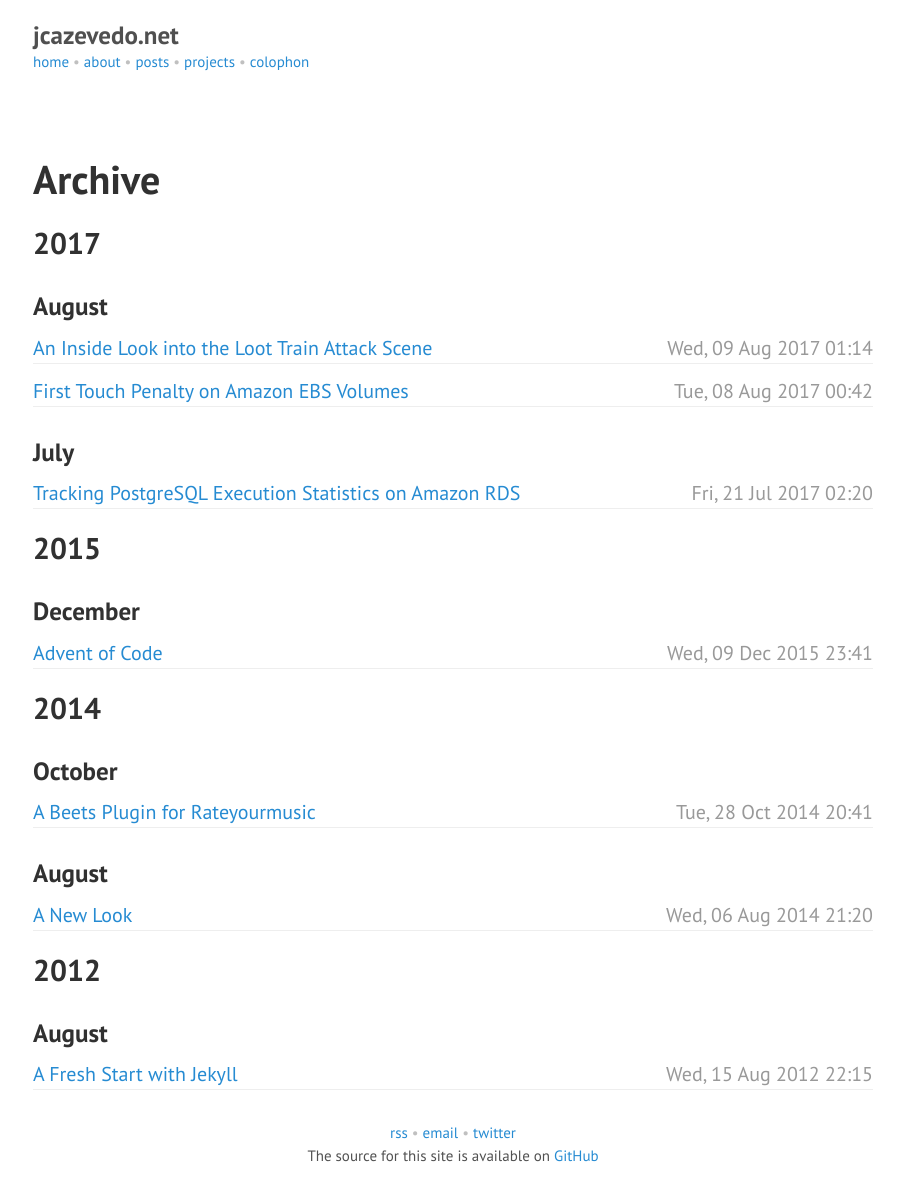
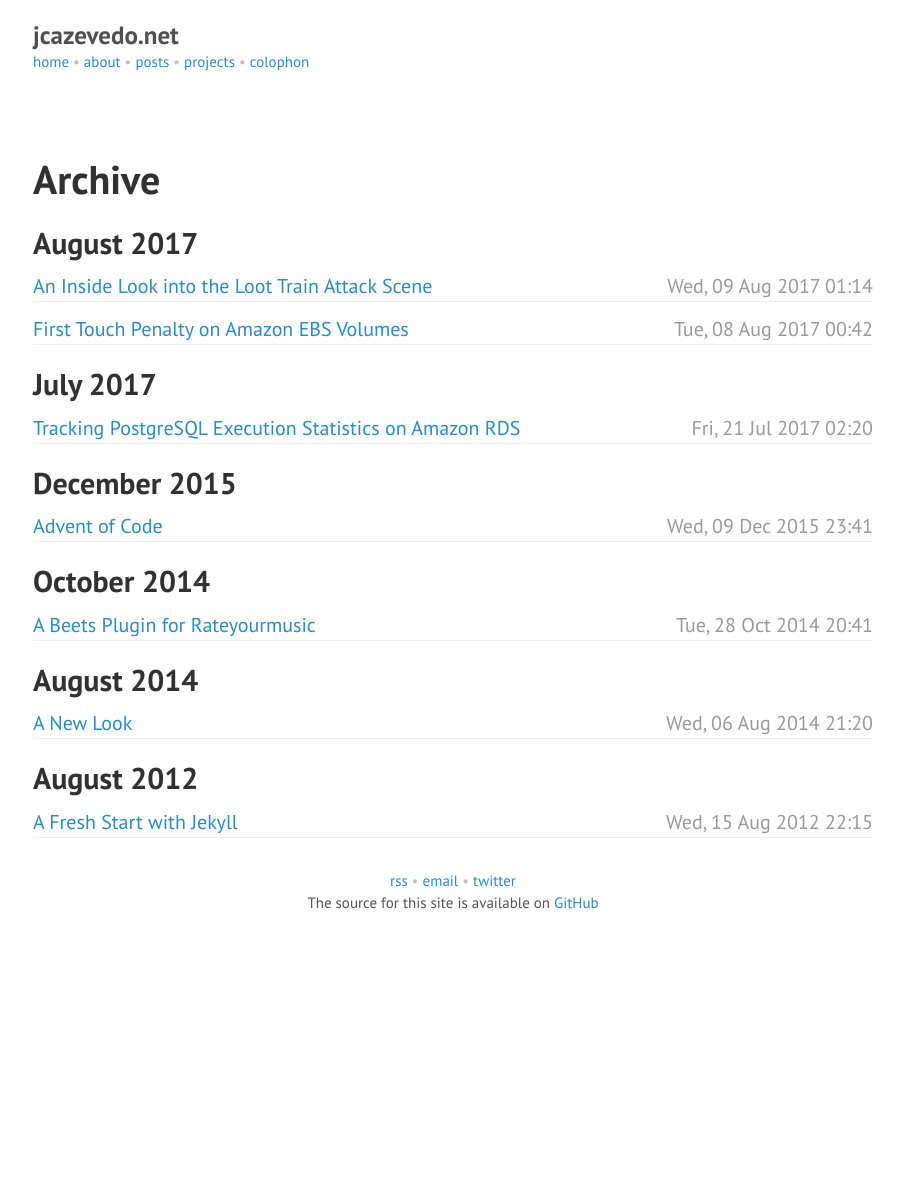
Before and after one commit to jcazevedo/jcazevedo.net, a Jekyll site: the page built from posts/archive.html, in a window 1280 px wide. Shown: the whole page, without its empty margins (187-1091 px from the left). Built offline with Jekyll 4.4.1, drawn with Linux system fonts in a browser that asks for light colours; after the commit the page ends 950 px from its top, so only the background shows below that.

Commit message:
Improve archive by not keeping separate headers for years

```diff
--- a/posts/archive.html
+++ b/posts/archive.html
@@ -6,18 +6,14 @@ title: Posts
 <div class="archive-posts">
   {% for post in site.posts %}
   {% unless post.next %}
-  <h2>{{ post.date | date: '%Y' }}</h2>
-  <h3>{{ post.date | date: '%B' }}</h3>
+  <h2>{{ post.date | date: '%B %Y' }}</h2>
   {% else %}
   {% capture year %}{{ post.date | date: '%Y' }}{% endcapture %}
   {% capture nyear %}{{ post.next.date | date: '%Y' }}{% endcapture %}
   {% capture month %}{{ post.date | date: '%B' }}{% endcapture %}
   {% capture nmonth %}{{ post.next.date | date: '%B' }}{% endcapture %}
-  {% if year != nyear %}
-  <h2>{{ post.date | date: '%Y' }}</h2>
-  <h3>{{ post.date | date: '%B' }}</h3>
-  {% elsif month != nmonth %}
-  <h3>{{ post.date | date: '%B' }}</h3>
+  {% if year != nyear or month != nmonth %}
+  <h2>{{ post.date | date: '%B %Y' }}</h2>
   {% endif %}
   {% endunless %}
   <div class="archive-item">
```
